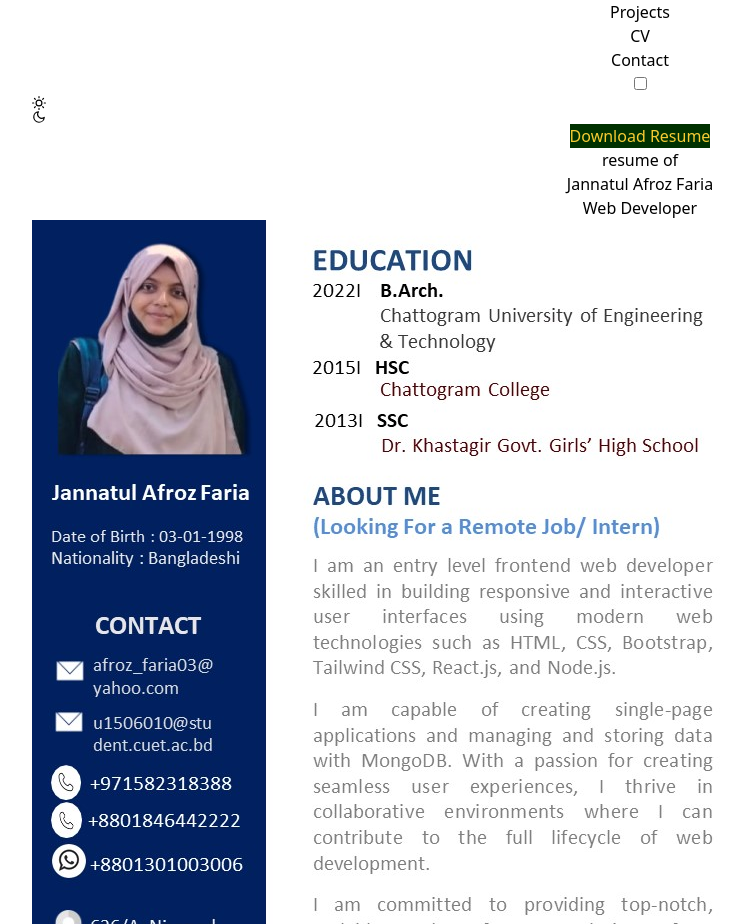
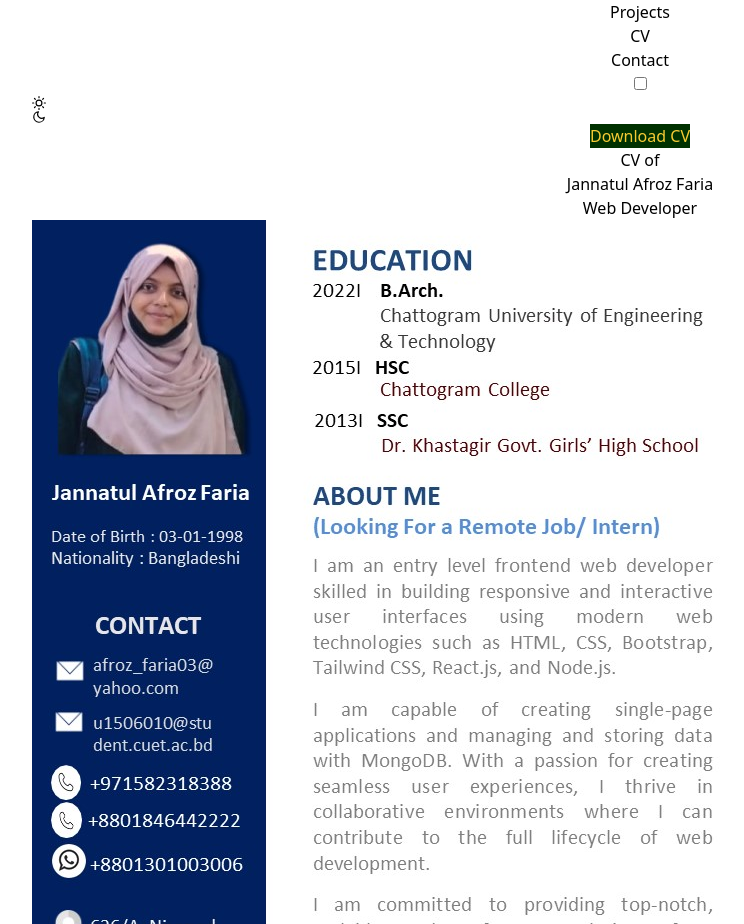
Before and after one commit to JannatulAfrozFaria/port-folio-jannatul-afroz-faria, a React (Vite) app: page /resume in a window 1280 px wide. Shown: the part 1440-2364 px from the top of the page, without its empty margins (0-744 px from the left). Built offline with nearby package versions, Linux system fonts and the light colour scheme.

Commit message:
CV page updated

```diff
--- a/src/Pages/Resume.jsx
+++ b/src/Pages/Resume.jsx
@@ -16,12 +16,12 @@ const Resume = () => {
     return (
         <div>
              <Helmet>
-                <title>Resume | Jannatul Afroz Faria</title>
+                <title>CV | Jannatul Afroz Faria</title>
             </Helmet>
             <div className="mt-6">
-                <button className="btn btn-base" onClick={handleDownload}>Download Resume</button>
+                <button className="btn btn-base" onClick={handleDownload}>Download CV</button>
             </div>
-            <Title title={'resume of'} heading={'Jannatul Afroz Faria'} subHeading={'Web Developer'}></Title>
+            <Title title={'CV of'} heading={'Jannatul Afroz Faria'} subHeading={'Web Developer'}></Title>
             <div className="grid grid-cols-1 gap-6 mb-8 w-3/4 mx-auto">
                 <div className="border border-r-2 border-r-yellow-500 border-b-2 border-b-yellow-500">
                     <img className="w-full" src={slide1} alt="" />
```
